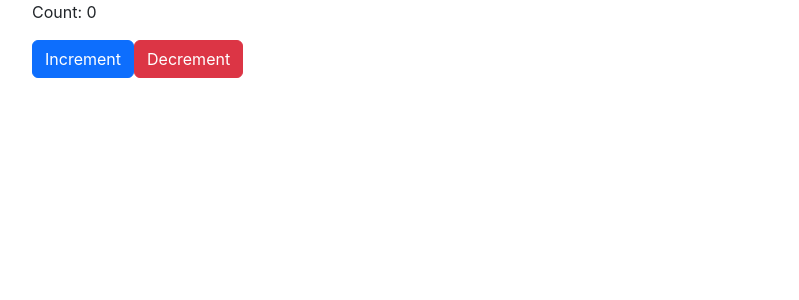
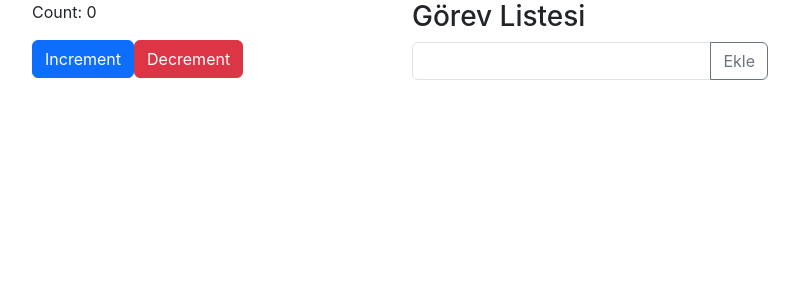
Before and after one commit to ferdi12-tr/react_repo, a React (Create React App) app in the folder prj-20231108/: page / in a window 1280 px wide. Shown: the top 300 px of the page, without its empty margins (50-849 px from the left). Built offline with nearby package versions, Linux system fonts and the light colour scheme.

Commit message:
print lists with states

```diff
--- a/prj-20231108/src/App.js
+++ b/prj-20231108/src/App.js
@@ -1,12 +1,13 @@
 import './App.css';
 import CountFunction from './Counter';
+import TodoList from './TodoList';
 
 function App() {
   return (
     <div className="container">
       <div className='row'>
         <div className='col-4'><CountFunction/></div>
-        <div className='col-4'></div>
+        <div className='col-4'><TodoList/></div>
         <div className='col-4'></div>
       </div>
     </div>
--- a/prj-20231108/src/TodoList.js
+++ b/prj-20231108/src/TodoList.js
@@ -1,5 +1,31 @@
 import React, {useState} from "react";
 
 export default function TodoList() {
+    const [tdList, setTdList] = useState([]);
+    const [todo, setTodo] = useState("");
 
+    const addTodoList = () => {
+        if (todo) {
+            setTdList([...tdList, todo])
+            setTodo("")
+        }
+    }
+
+    const getTodo = (value) => {
+        setTodo(value)
+    }
+
+
+    return (
+        <div>
+            <h3>Görev Listesi</h3>
+            <div className="input-group mb-3">
+                <input type="text" className="form-control" onChange={(event) => getTodo(event.target.value)}></input>
+                <button className="btn btn-outline-secondary" type="button" onClick={addTodoList}>Ekle</button>
+            </div>
+            <ul>
+                {tdList.map(element => <li>{element}</li>)}
+            </ul>
+        </div>
+    )
 }
```
